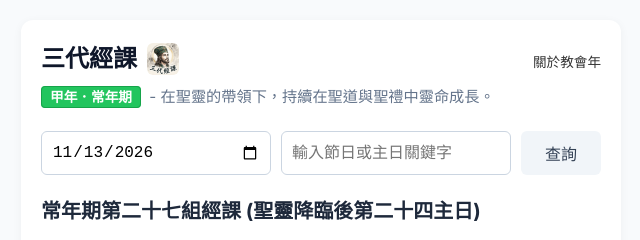
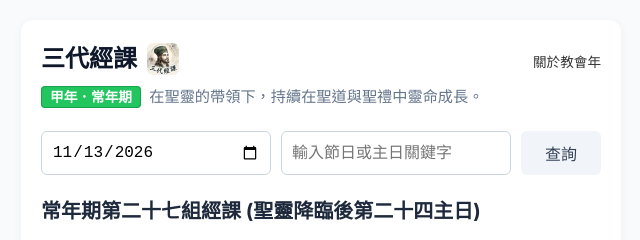
Before and after one commit to jameshhsu-source/Lect_Cht_New, a plain HTML site: page index.html in a window 1280 px wide. Shown: the top 240 px of the page, 319-959 px from the left. Drawn offline with Linux system fonts and the light colour scheme.

Commit message:
Update index.html

```diff
--- a/index.html
+++ b/index.html
@@ -303,7 +303,7 @@
                     // 這裡負責把「x年．」加上去
                     const fullBadgeText = dataObj.cycleName ? `${dataObj.cycleName}．${seasonName}` : seasonName;
 
-                    meaningHTMLs.push(`<a href="about_church_year.html" class="season-badge-link"><span style="${badgeStyle} padding: 2px 8px; border-radius: 4px; font-weight: bold; font-size: 0.9em; margin-right: 4px;">${fullBadgeText}</span></a> - ${desc}`);
+                    meaningHTMLs.push(`<a href="about_church_year.html" class="season-badge-link"><span style="${badgeStyle} padding: 2px 8px; border-radius: 4px; font-weight: bold; font-size: 0.9em; margin-right: 4px;">${fullBadgeText}</span></a> ${desc}`);
                 } else {
                     meaningHTMLs.push(meaning);
                 }
```
